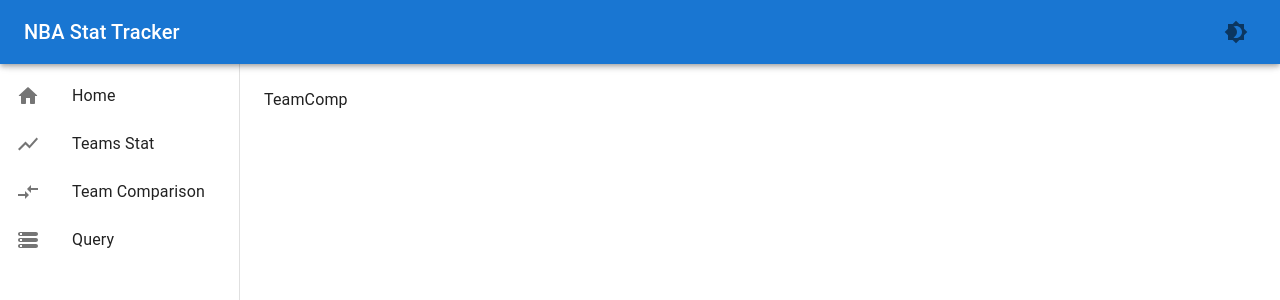
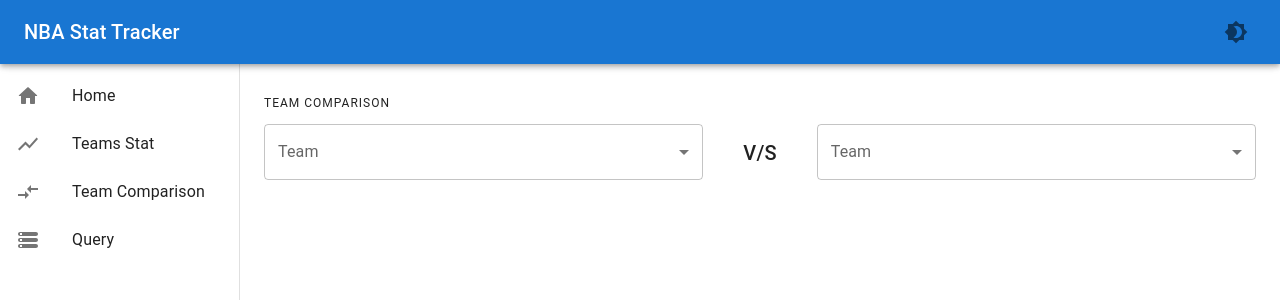
Before and after one commit to vraspar/CS348-Project, a React (Create React App) app in the folder frontend/: page /teamcomp in a window 1280 px wide. Shown: the top 300 px of the page. Built offline with nearby package versions, Linux system fonts and the light colour scheme.

Commit message:
add pull down bar

```diff
--- a/frontend/src/components/TeamComp.js
+++ b/frontend/src/components/TeamComp.js
@@ -1,13 +1,31 @@
-import { Typography } from "@mui/material";
+import { Typography, Box, Divider, Toolbar} from "@mui/material";
+import { Stack } from "@mui/system";
 import React from "react";
 
+import TeamSelection from "./base/TeamSelection";
 // Get list of teams from backend and show them in dropdown menu
 
 const TeamComp = () => {
     return (
-        <Typography>
-            TeamComp
-        </Typography>
+        <Box>
+            <Typography variant="overline" component="div" gutterBottom>
+                Team Comparison
+            </Typography>
+            <Stack direction="row" spacing={2} sx={{ flexGrow: 1, justifyContent: 'flex-end' }}>
+
+                <TeamSelection />
+
+                <Toolbar>
+                <Typography variant="h6" gutterBottom>
+                    V/S
+                </Typography>
+                </Toolbar>
+
+                <TeamSelection />
+            </Stack>
+
+        </Box>
+
 
 
     );
--- a/frontend/src/components/TeamStat.js
+++ b/frontend/src/components/TeamStat.js
@@ -1,12 +1,20 @@
-import { Typography } from "@mui/material";
+import { Typography, Box, Divider, Toolbar} from "@mui/material";
+import { Stack } from "@mui/system";
 import React from "react";
 
+import TeamSelection from "./base/TeamSelection";
 
 const TeamStat = () => {
     return (
-        <Typography>
-            TeamStat
+        <Box>
+        <Typography variant="overline" component="div" gutterBottom>
+            Team Stat
         </Typography>
+        <Stack direction="row" spacing={2} sx={{ flexGrow: 1, justifyContent: 'flex-end' }}>
+            <TeamSelection />
+        </Stack>
+
+    </Box>
     );
 }
 
--- a/frontend/src/components/base/TeamSelection.js
+++ b/frontend/src/components/base/TeamSelection.js
@@ -1,5 +1,5 @@
 import React, {useState} from "react";
-import { Select } from "@mui/material";
+import { FormControl, InputLabel, MenuItem, Select } from "@mui/material";
 
 
 const TeamSelection = ({onTeamChanged}) => {
@@ -10,6 +10,8 @@ const TeamSelection = ({onTeamChanged}) => {
         onTeamChanged(event.target.value);
     }
     return (
+        <FormControl fullWidth>
+            <InputLabel id="demo-simple-select-label">Team</InputLabel>
         <Select
             labelId="demo-simple-select-label"
             id="demo-simple-select"
@@ -17,10 +19,11 @@ const TeamSelection = ({onTeamChanged}) => {
             label="Team"
             onChange={(event) => handleTeamChange(event)}
         >
-            <option value="Team 1">Team 1</option>
-            <option value="Team 2">Team 2</option>
-            <option value="Team 3">Team 3</option>
+            <MenuItem value="Team 1">Team 1</MenuItem>
+            <MenuItem value="Team 2">Team 2</MenuItem>
+            <MenuItem value="Team 3">Team 3</MenuItem>
         </Select>
+        </FormControl>
     );
 }
 
```
